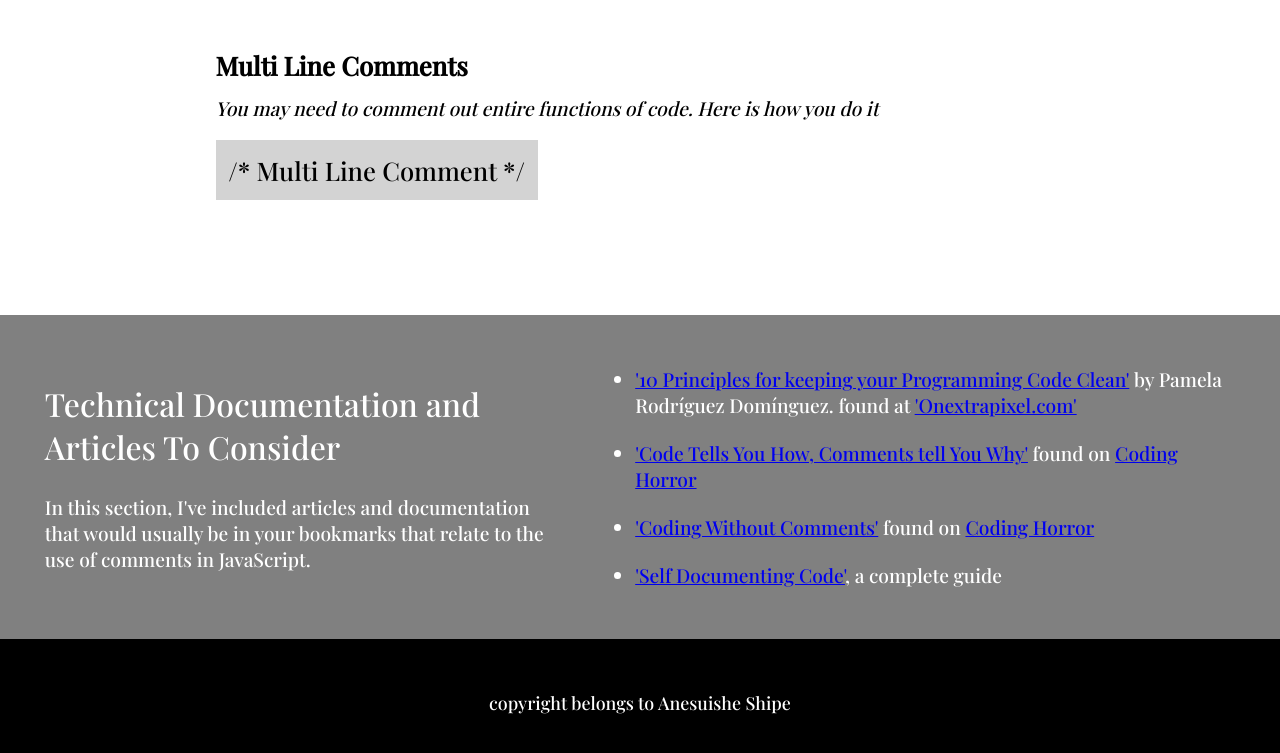
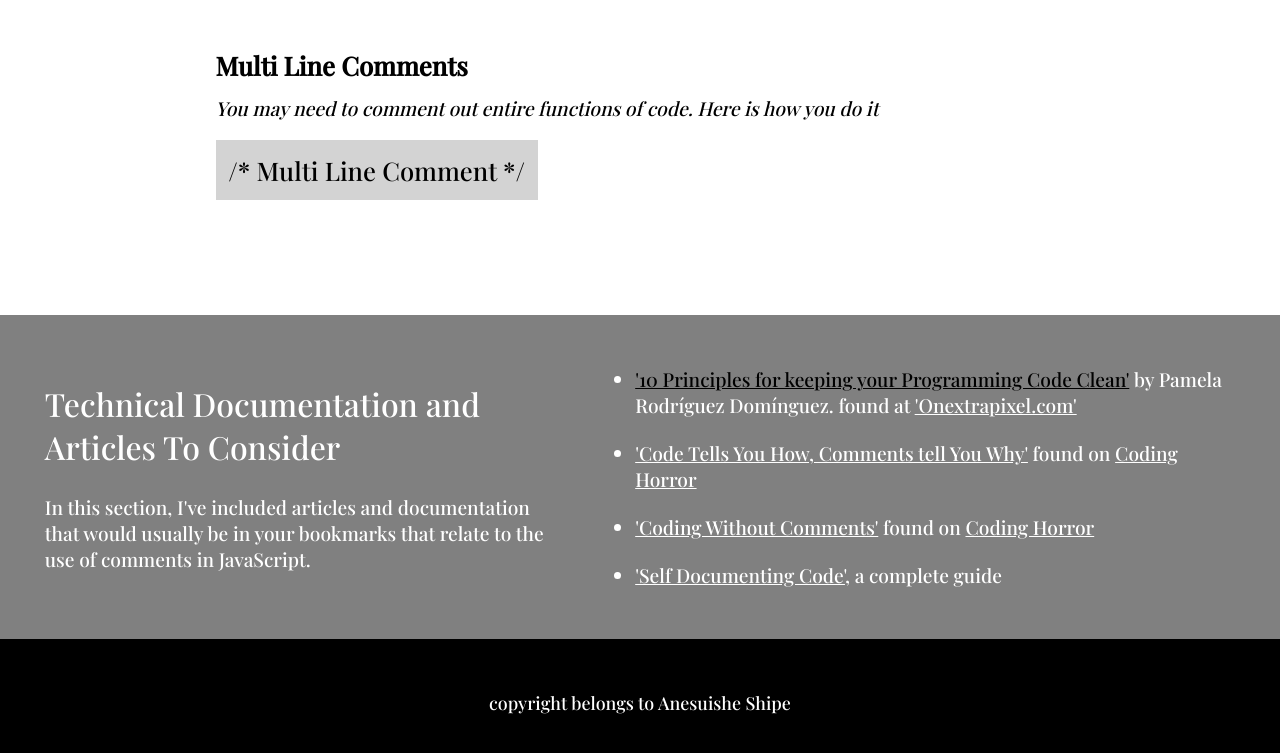
Before and after one commit to anesu98/myCodeBible, a plain HTML site: page pages/languages/languagePages/javascript pages/foundations/comments.html in a window 1280 px wide. In both pictures the pointer is over the link "'10 Principles for keeping your Programming Code Clean'". Shown: the part 884-1637 px from the top of the page. Drawn offline with nearby package versions, Linux system fonts and the light colour scheme.

Commit message:
changed the link functionality in the article section to match the site

```diff
--- a/styleFiles/codePageStyle.css
+++ b/styleFiles/codePageStyle.css
@@ -210,6 +210,10 @@ nav ul li a:hover {
 
 .containerArticleList ul li a {
     font-size: 1.5vmax;
+    color: var(--mainColor3);
+}
+.containerArticleList ul li a:hover {
+    color: var(--mainColor4);
 }
 
 /* footer */
```
